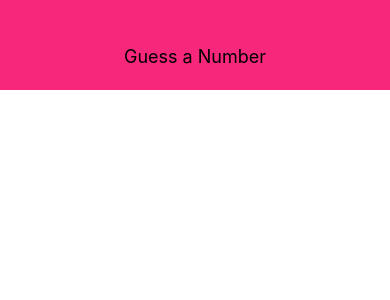
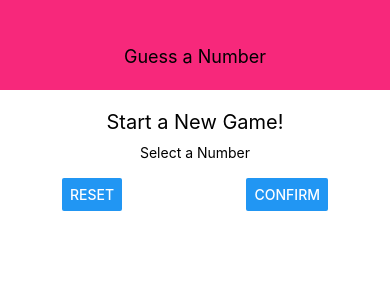
Before and after one commit to zhydani/Guess-A-Number, a React Native app: screen / in a window 390 px wide. Shown: the top 300 px of the page. Built offline with nearby package versions, Linux system fonts and the light colour scheme.

Commit message:
adicionando layout do jogo

```diff
--- a/App.js
+++ b/App.js
@@ -1,11 +1,14 @@
 import React from 'react';
 import {View, StyleSheet} from 'react-native';
+
 import Header from './src/components/Header';
+import StartGameScreen from './src/screens/StartGameScreen'
 
 export default function App() {
   return (
     <View style={styles.screen}>
       <Header title="Guess a Number" />
+      <StartGameScreen />
     </View>
   )
 }
--- /dev/null
+++ b/src/screens/StartGameScreen.js
@@ -0,0 +1,43 @@
+import React from 'react';
+import {View, Text, StyleSheet, TextInput, Button} from 'react-native';
+
+const StartGameScreen = props => {
+    return (
+        <View style={styles.screen}>
+            <Text style={styles.title}>Start a New Game!</Text>
+            <View style={styles.inputContainer}>
+                <Text>Select a Number</Text>
+                <TextInput />
+                <View style={styles.buttonContainer}>
+                    <Button title="Reset" onPress={ () => {} } />
+                    <Button title="Confirm" onPress={ () => {} } />
+                </View>
+            </View>
+        </View>
+    )
+}
+
+const styles = StyleSheet.create({
+    screen: {
+        flex: 1,
+        padding: 10,
+        alignItems: 'center'
+    },
+    title: {
+        fontSize: 20,
+        marginVertical: 10
+    },
+    inputContainer: {
+        width: 300,
+        maxWidth: '80%',
+        alignItems: 'center'
+    },
+    buttonContainer: {
+        flexDirection: 'row',
+        width: '100%',
+        justifyContent: 'space-between',
+        paddingHorizontal: 15
+    }
+})
+
+export default StartGameScreen;
```
